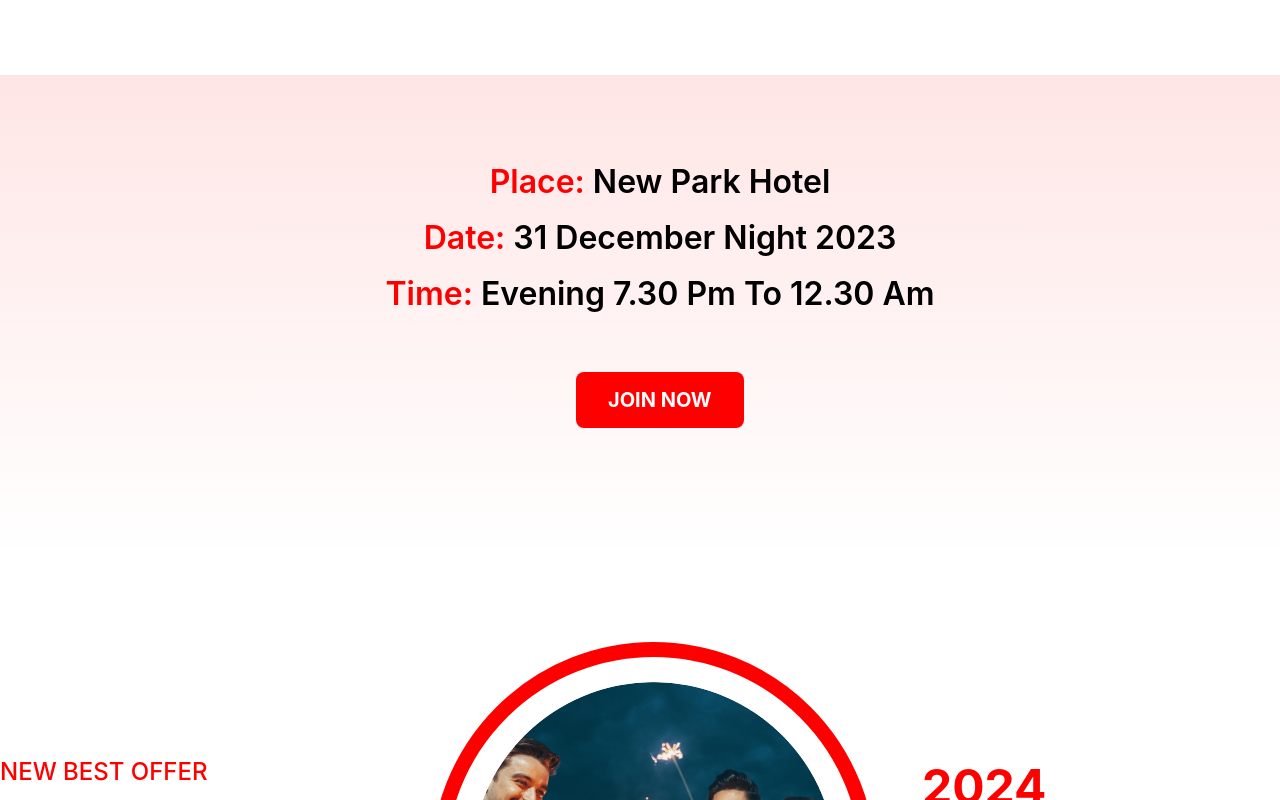
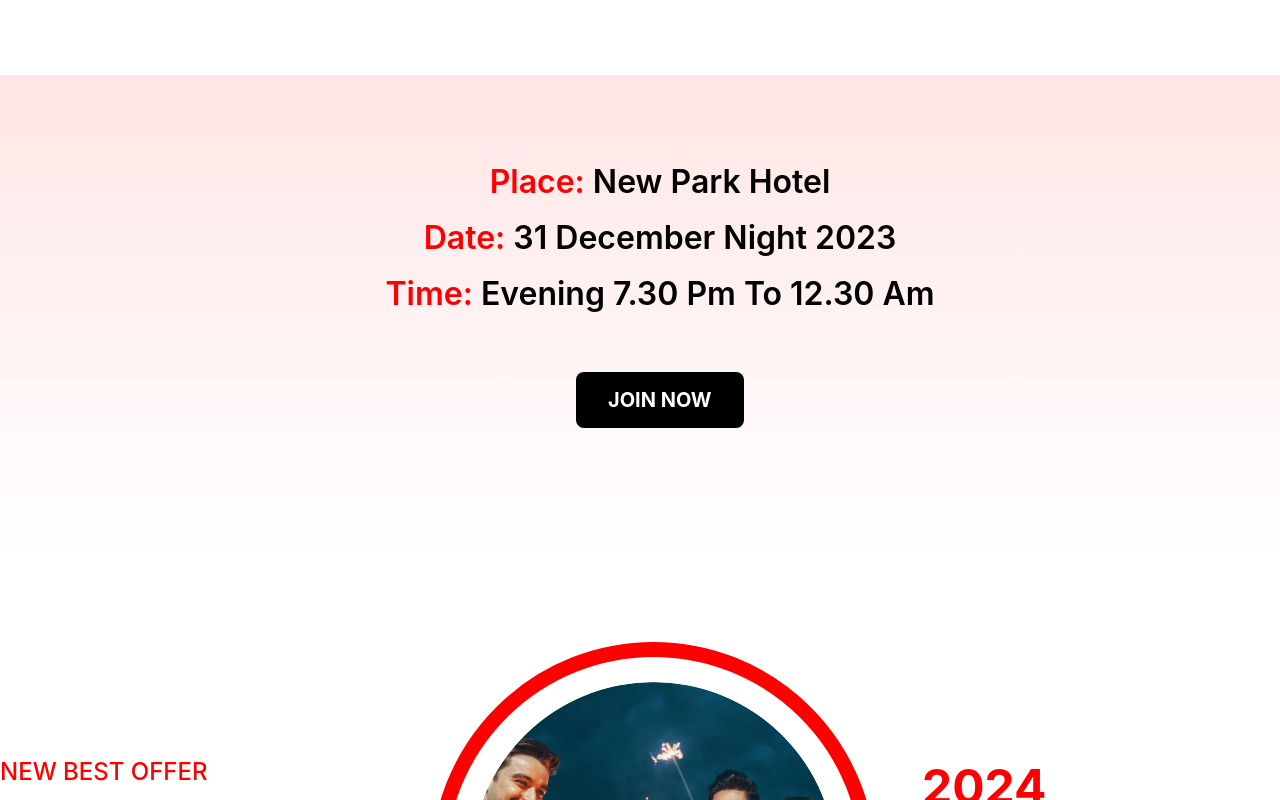
Before and after one commit to hasan960/assignment-01, a plain HTML site: page index.html in a window 1280 px wide. In both pictures the pointer is over the link 659 px from the left and 2643 px from the top of the page. Shown: the part 2243-3043 px from the top of the page. Drawn offline with Linux system fonts and the light colour scheme.

Commit message:
adding css

```diff
--- a/style.css
+++ b/style.css
@@ -213,7 +213,7 @@
     transition: .5s;
 }
 .join-btn a:hover{
-    background-color: left rgb(0, 0, 0);
+    background-color: rgb(0, 0, 0);
     color: white;
 }
 /* Event joining Section Start*/
```
